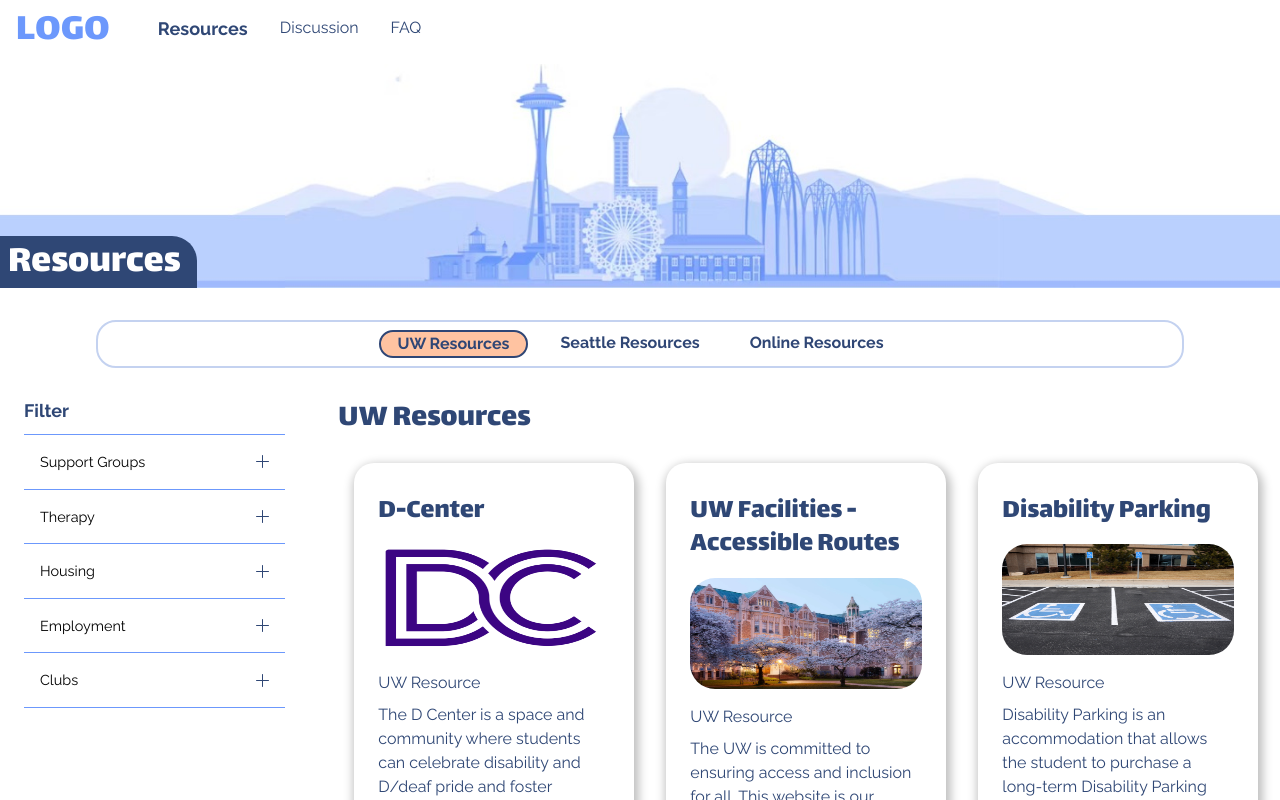
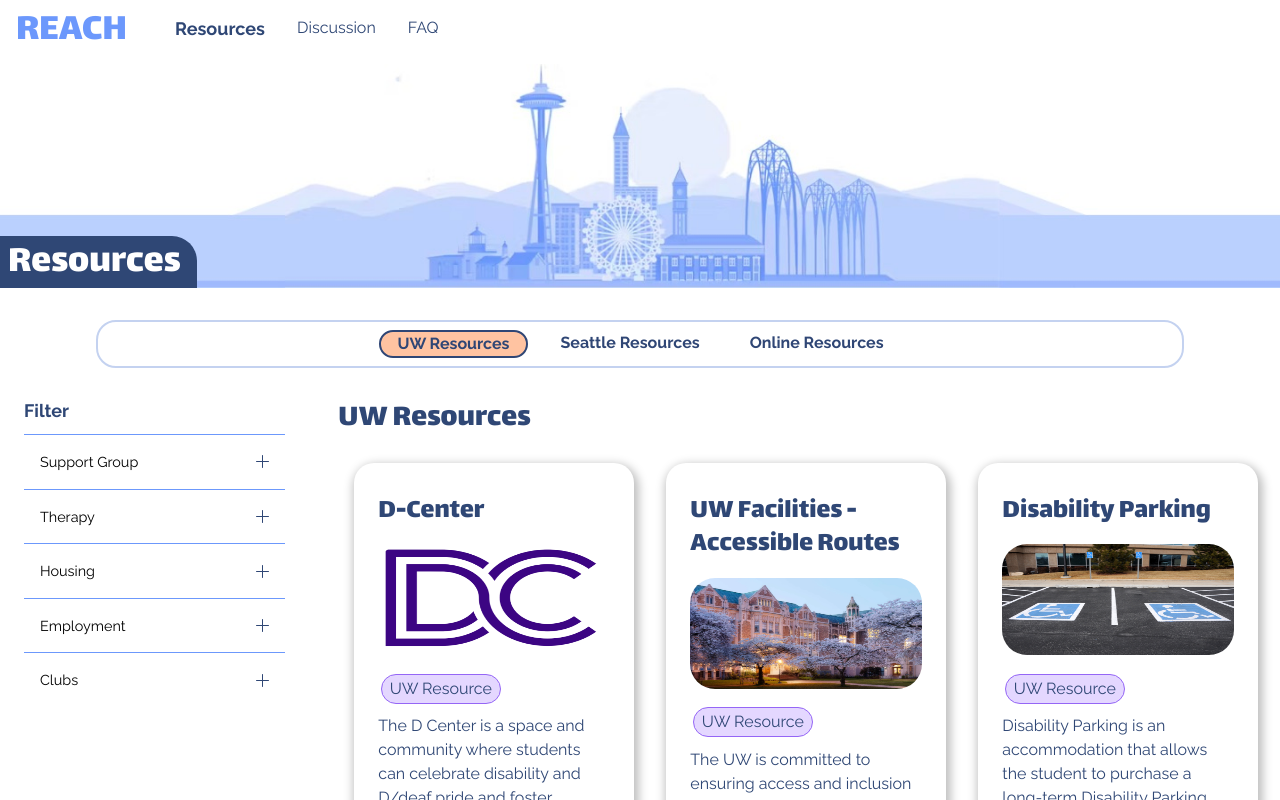
Before and after one commit to madiwake/INFO490-491-Capstone, a React (Create React App) app: page /resources in a window 1280 px wide. Shown: the top 800 px of the page. Built offline with nearby package versions, Linux system fonts and the light colour scheme.

Commit message:
working on resource page - filter functionality - got buttons to appropriatly alter an array state variable that will be used in the filter on the resources

```diff
--- a/src/components/NavigationBar.js
+++ b/src/components/NavigationBar.js
@@ -5,7 +5,7 @@
     return (
         <header>
             <nav className='navBar'>
-                <h1 className='navBar-logo'>LOGO</h1>
+                <h1 className='navBar-logo'>REACH</h1>
                 <ul className='navBar-menu'>
                     <li className='navBar-menu-item resources-link'>
                         <Link
--- a/src/components/ResourcePage.js
+++ b/src/components/ResourcePage.js
@@ -1,40 +1,82 @@
-import React from "react";
+import React, { useEffect, useState } from "react";
 import Navigation from './NavigationBar';
 import Tab from 'react-bootstrap/Tab';
 import Tabs from 'react-bootstrap/Tabs';
 import Footer from "./Footer";
 
-function FilterBar() {
+function FilterBar(props) {
+    const setSelectedFilters = props.setSelectedFilters;
+    const selectedFilters = props.selectedFilters;
+
+    const handleFilterSelection = (filterKind) => {
+        const addFilter = (filterToAdd) => {
+            setSelectedFilters([...selectedFilters, filterToAdd])
+        }
+        const removeFilter = (filterToRemove) => {
+            setSelectedFilters(
+                selectedFilters.filter(
+                    (currentFilter) => currentFilter !== filterToRemove
+                )
+            )
+        }
+
+        if (selectedFilters.includes(filterKind)) {
+            removeFilter(filterKind);
+        } else {
+            addFilter(filterKind);
+        }
+    }
+
     return (
         <div className="filterBar">
             <h2>Filter</h2>
             <ul className="filterBar-options">
                 <li>
-                    <button type='button' className="filterBar-option-button">
-                        Support Groups
+                    <button
+                        type='button'
+                        className="filterBar-option-button"
+                        onClick={() => {handleFilterSelection('Support Group')}}
+                    >
+                        Support Group
                         <img src="/img/plus-icon.png" alt="plus icon"/>
                     </button>
                 </li>
                 <li>
-                    <button type='button' className="filterBar-option-button">
+                    <button
+                        type='button'
+                        className="filterBar-option-button"
+                        onClick={() => {handleFilterSelection('Therapy')}}
+                    >
                         Therapy
                         <img src="/img/plus-icon.png" alt="plus icon"/>
                     </button>
                 </li>
                 <li>
-                    <button type='button' className="filterBar-option-button">
+                    <button
+                        type='button'
+                        className="filterBar-option-button"
+                        onClick={() => {handleFilterSelection('Housing')}}
+                    >
                         Housing
                         <img src="/img/plus-icon.png" alt="plus icon"/>
                     </button>
                 </li>
                 <li>
-                    <button type='button' className="filterBar-option-button">
+                    <button
+                        type='button'
+                        className="filterBar-option-button"
+                        onClick={() => {handleFilterSelection('Employment')}}
+                    >
                         Employment
                         <img src="/img/plus-icon.png" alt="plus icon"/>
                     </button>
                 </li>
                 <li>
-                    <button type='button' className="filterBar-option-button last-button">
+                    <button
+                        type='button'
+                        className="filterBar-option-button"
+                        onClick={() => {handleFilterSelection('Clubs')}}
+                    >
                         Clubs
                         <img src="/img/plus-icon.png" alt="plus icon"/>
                     </button>
@@ -48,14 +90,17 @@
     const resourceData = props.resourceData;
     const resourceCards = resourceData.map((resource) => {
         const tags = resource.tags.map((tag) => {
-            return (
-                <li key={tag} className='resource-card-tag'>{tag}</li>
-            )
+            if (tag === "UW" | tag === "Seattle" | tag === "Online" ) {
+                return (
+                    <li key={tag} className={`${tag} resource-card-tag`}>{tag} Resource</li>
+                )
+            } else {
+                return (
+                    <li key={tag} className={`${tag} resource-card-tag`}>{tag}</li>
+                )
+            }
         })
-        // have the tags be one work (UW not UW Resource, then when rendering add the "Resource" part)
-        // then use the tag as part of the classname to then style the different tags with different
-        // background colors
-        // IN DATASET HAVE TAGS BE ONE KEY WORD AND ALTER DISPLAY LATER IF ADDITIONAL WORDS ARE NEEDED
+        console.log(props.selectedFilters);
         return (
             <div key={resource.name} className="resource-card-container">
                 <div>
@@ -70,6 +115,7 @@
                     className="resource-card-button"
                     href={resource.link}
                     target="_blank"
+                    rel="noreferrer"
                 >
                     GO TO RESOURCE
                 </a>
@@ -78,7 +124,10 @@
     });
     return (
         <div className="resourcePage-content-container">
-            <FilterBar />
+            <FilterBar
+                selectedFilters={props.selectedFilters}
+                setSelectedFilters={props.setSelectedFilters}
+            />
             <div className="resources">
                 <h2>{props.resourceType}</h2>
                 <div className="resource-all-cards-container">
@@ -90,6 +139,7 @@
 }
 
 export default function ResourcePage(props) {
+    const [selectedFilters, setSelectedFilters] = useState([]);
     return (
         <div className="resourcePage">
             <Navigation pageTitle={'Resources'} />
@@ -103,21 +153,36 @@
                         title="UW Resources"
                         className="resource-option-tab"
                     >
-                        <Resources resourceType={"UW Resources"} resourceData={props.uwResources} />
+                        <Resources
+                            setSelectedFilters={setSelectedFilters}
+                            selectedFilters={selectedFilters}
+                            resourceType={"UW Resources"}
+                            resourceData={props.uwResources}
+                        />
                     </Tab>
                     <Tab
                         eventKey="Seattle Resources"
                         title="Seattle Resources"
                         className="resource-option-tab"
                     >
-                        <Resources resourceType={"Seattle Resources"} resourceData={props.seattleResources} />
+                        <Resources
+                            setSelectedFilters={setSelectedFilters}
+                            selectedFilters={selectedFilters}
+                            resourceType={"Seattle Resources"}
+                            resourceData={props.seattleResources}
+                        />
                     </Tab>
                     <Tab
                         eventKey="Online Resources"
                         title="Online Resources"
                         className="resource-option-tab"
                     >
-                        <Resources resourceType={"Online Resources"} resourceData={props.onlineResources} />
+                        <Resources
+                            setSelectedFilters={setSelectedFilters}
+                            selectedFilters={selectedFilters}
+                            resourceType={"Online Resources"}
+                            resourceData={props.onlineResources}
+                        />
                     </Tab>
                 </Tabs>
             </div>
--- a/src/css/resourcePageStyling.css
+++ b/src/css/resourcePageStyling.css
@@ -73,7 +73,9 @@
 
 .resource-all-cards-container {
     display: flex;
+    flex-direction: row;
     flex-wrap: wrap;
+    width: 100%;
 }
 
 .resource-card-container {
@@ -81,6 +83,7 @@
     flex-direction: column;
     justify-content: space-between;
     width: 80%;
+    /* height: fit-content; */
     padding: 1.5rem;
     margin: 1rem;
     border-radius: 20px;
@@ -97,11 +100,19 @@
 }
 .resource-card-tags-container {
     padding-left: 0;
+    display: flex;
+    flex-direction: row;
+    flex-wrap: wrap;
 }
 .resource-card-tag {
     list-style: none;
-
+    background-color: #E4D7FF;
+    border: 1px solid #9566F6;
+    border-radius: 20px;
+    padding: .125rem .5rem;
+    margin: .15rem;
 }
+/* ADD STYLING FOR SPECIFIC TAGS FOR DIFFERENT BACKGROUND AND BORDER COLORS IF WE COLOR CODE */
 .resource-card-button {
     text-decoration: none;
     color: #2F4675;
--- a/src/data/onlineResources.json
+++ b/src/data/onlineResources.json
@@ -5,7 +5,7 @@
         "name":"Better Help",
         "description":"BetterHelp is an online therapy platform that provides accessible mental health services to individuals seeking support for various concerns such as depression, anxiety, relationship issues, etc. Therapy is offered through messaging, live chat, phone calls, and video sessions, allowing users to communicate with licensed therapists at their own pace and convenience.",
         "link":"https://www.betterhelp.com/get-started/?go=true&utm_content=133524759310&utm_source=AdWords&utm_medium=Search_PPC_c&utm_term=betterhelp_b&network=g&placement=&target=&matchtype=b&utm_campaign=15234220559&ad_type=text&adposition=&kwd_id=kwd-299033048821&gad_source=1&gclid=EAIaIQobChMIhef6kcHShAMVRzCtBh2clg5bEAAYASAAEgJJpPD_BwE&not_found=1&gor=start",
-        "tags":["Online Resource","Therapy"]
+        "tags":["Online","Therapy"]
     },
     {
         "image":"img/quartet-health.png",
@@ -13,7 +13,7 @@
         "name":"Quartet Health",
         "description":"Quartet offers personalized care navigation services and connects individuals with mental health providers and resources to improve their overall well-being.",
         "link":"https://www.quartethealth.com/",
-        "tags":["Online Resource","Therapy"]
+        "tags":["Online","Therapy"]
     },
     {
         "image":"img/alma.png",
@@ -21,7 +21,7 @@
         "name":"Alma",
         "description":"Alma is a community of independent mental health care providers. While our team helps you navigate the search process, we don’t prescribe the rest. Each provider at Alma sets their own rates and makes their own decisions about going in-network with major insurance payers.",
         "link":"https://secure.helloalma.com/providers-landing/?utm_campaign=19949052412&utm_source=google&utm_medium=paid&utm_content=654402477788&utm_term=e_alma&adgroupid=144736291581&gclid=EAIaIQobChMI55XcqsHShAMVgR-tBh1y9wTWEAAYASAAEgLgq_D_BwE",
-        "tags":["Online Resource","Therapy"]
+        "tags":["Online","Therapy"]
     },
     {
         "image":"img/meetup.png",
@@ -29,7 +29,7 @@
         "name":"Meetup",
         "description":"Meet other local people interested in neurodiversity and disabilities: share experiences, inspire and encourage each other! Join a neurodiversity and or disability group.",
         "link":"https://www.meetup.com/",
-        "tags":["Online Resource"]
+        "tags":["Online"]
     },
     {
         "image":"img/psychology-today.png",
@@ -37,6 +37,6 @@
         "name":"Psychology Today",
         "description":"An online platform that covers a wide range of topics related to psychology, mental health, and well-being. Features articles, blogs, news, and expert insights on various psychological topics, including therapy, relationships, self-improvement, and mental health conditions. Provides directories of therapists, psychiatrists, support groups, and treatment centers to help individuals find mental health resources in the area.",
         "link":"https://www.psychologytoday.com/us/therapists/online-counseling",
-        "tags":["Online Resource"]
+        "tags":["Online"]
     }
 ]
--- a/src/data/seattleResources.json
+++ b/src/data/seattleResources.json
@@ -5,7 +5,7 @@
         "name":"Quartet Health",
         "description":"Quartet offers personalized care navigation services and connects individuals with mental health providers and resources to improve their overall well-being.",
         "link":"https://www.quartethealth.com/",
-        "tags":["Seattle Resource", "Therapy"]
+        "tags":["Seattle", "Therapy"]
     },
     {
         "image":"img/society-for-neurodiversity.png",
@@ -13,7 +13,7 @@
         "name":"Society for Neurodiversity",
         "description":"S4Nd’s peer support groups are run by and for neurodiverse people. The groups offer members mutual support, guidance and the sharing of information. All S4Nd peer support groups are open to anyone who identifies as neurodiverse.",
         "link":"https://www.s4nd.org/",
-        "tags":["Seattle Resource"]
+        "tags":["Seattle"]
     },
     {
         "image":"img/betterhelp.png",
@@ -21,7 +21,7 @@
         "name":"Better Help",
         "description":"BetterHelp is an online therapy platform that provides accessible mental health services to individuals seeking support for various concerns such as depression, anxiety, relationship issues, etc. Therapy is offered through messaging, live chat, phone calls, and video sessions, allowing users to communicate with licensed therapists at their own pace and convenience.",
         "link":"https://www.betterhelp.com/get-started/?go=true&utm_content=133524759310&utm_source=AdWords&utm_medium=Search_PPC_c&utm_term=betterhelp_b&network=g&placement=&target=&matchtype=b&utm_campaign=15234220559&ad_type=text&adposition=&kwd_id=kwd-299033048821&gad_source=1&gclid=EAIaIQobChMIhef6kcHShAMVRzCtBh2clg5bEAAYASAAEgJJpPD_BwE&not_found=1&gor=start",
-        "tags":["Seattle Resource","Therapy"]
+        "tags":["Seattle","Therapy"]
     },
     {
         "image":"img/meetup.png",
@@ -29,6 +29,6 @@
         "name":"Meetup",
         "description":"Meet other local people interested in neurodiversity and disabilities: share experiences, inspire and encourage each other! Join a neurodiversity and or disability group.",
         "link":"https://www.meetup.com/",
-        "tags":["Seattle Resource"]
+        "tags":["Seattle"]
     }
 ]
--- a/src/data/uwResources.json
+++ b/src/data/uwResources.json
@@ -5,7 +5,7 @@
         "name":"D-Center",
         "description":"The D Center is a space and community where students can celebrate disability and D/deaf pride and foster community at the UW and beyond",
         "link":"https://depts.washington.edu/dcenter/",
-        "tags":["UW Resource"]
+        "tags":["UW"]
     },
     {
         "image":"img/accessible-routes.png",
@@ -13,7 +13,7 @@
         "name":"UW Facilities - Accessible Routes",
         "description":"The UW is committed to ensuring access and inclusion for all. This website is our information hub to help community members with disabilities navigate the campus using the access guide.",
         "link":"https://facilities.uw.edu/access-guide",
-        "tags":["UW Resource"]
+        "tags":["UW"]
     },
     {
         "image":"img/disability-parking.png",
@@ -21,7 +21,7 @@
         "name":"Disability Parking",
         "description":"Disability Parking is an accommodation that allows the student to purchase a long-term Disability Parking Permit for an assigned lot on the relevant campus through the relevant campus Transportation Services office.",
         "link":"https://depts.washington.edu/uwdrs/current-students/accommodations/disability-parking/",
-        "tags":["UW Resource"]
+        "tags":["UW"]
     },
     {
         "image":"img/learn-clinic.png",
@@ -29,7 +29,7 @@
         "name":"The Learn Clinic",
         "description":"The LEARN Clinic is a self-sustained specialty clinic within the University of Washington’s Psychological Services and Training Clinic.",
         "link":"https://psych.uw.edu/community/the-clinic/the-learn-clinic",
-        "tags":["UW Resource"]
+        "tags":["UW"]
     },
     {
         "image":"img/drs.png",
@@ -37,7 +37,7 @@
         "name":"DRS - Disability Resource Center",
         "description":"An organization within UW, providing support, accommodations, and resources to individuals with disabilities, ensuring access and inclusion for all students with disabilities.",
         "link":"https://depts.washington.edu/uwdrs/",
-        "tags":["UW Resource"]
+        "tags":["UW"]
     },
     {
         "image":"img/disability-studies.png",
@@ -45,7 +45,7 @@
         "name":"Disability Studies UW",
         "description":"Disability Studies is a multi-disciplinary field that investigates, critiques, and enhances Western society’s understandings of disability. ",
         "link":"https://disabilitystudies.washington.edu/",
-        "tags":["UW Resource"]
+        "tags":["UW"]
     },
     {
         "image":"img/accommodations.png",
@@ -53,7 +53,7 @@
         "name":"UW Common Accommodations",
         "description":"Common accommodations for UW students to explore on campus.",
         "link":"https://depts.washington.edu/uwdrs/current-students/accommodations/",
-        "tags":["UW Resource"]
+        "tags":["UW"]
     },
     {
         "image":"img/pupsupport.png",
@@ -61,7 +61,7 @@
         "name":"PupSupport",
         "description":"Pup Support is a student-led organization with a focus on providing mental health resources to college students creatively. They help break the barriers that college students face with their mental health and ultimately help our community sustain and develop healthy mental health skills.",
         "link":"http://depts.washington.edu/ecc/cultivating-a-culture-of-care-initiative/uw-pup-support/",
-        "tags":["UW Resource","RSO"]
+        "tags":["UW","RSO"]
     },
     {
         "image":"img/bestbuddies.png",
@@ -69,7 +69,7 @@
         "name":"Best Buddies",
         "description":"Best Buddies International is an international nonprofit dedicated to establishing a global movement that creates opportunities for one-to-one friendships, integrated employment, leadership development, and inclusive living for individuals with intellectual and developmental disabilities (IDD).",
         "link":"https://careers.uw.edu/organizations/best-buddies/",
-        "tags":["UW Resource","RSO"]
+        "tags":["UW","RSO"]
     },
     {
         "image":"img/adlj.png",
@@ -77,7 +77,7 @@
         "name":"Alliance for Disability Law and Justice",
         "description":"The Alliance for Disability Law and Justice (ADLJ) at UW Law advocates for a more inclusive, accessible, and holistic approach to law school from a foundation of anti-racism, intersectionality, and anti-ableism. ",
         "link":"https://depts.washington.edu/dcenter/alliance-for-disability-law-and-justice-adlj/",
-        "tags":["UW Resource","RSO"]
+        "tags":["UW","RSO"]
     },
     {
         "image":"img/ability.png",
@@ -85,7 +85,7 @@
         "name":"Ability",
         "description":"Ability's goal is to create disability community and accessibility awareness within the computing community. Our club is open to all UW students, but based in the Allen School for Computer Science & Engineering. The computing community at UW is a tight-knit community.",
         "link":"https://depts.washington.edu/dcenter/ability/",
-        "tags":["UW Resource","RSO"]
+        "tags":["UW","RSO"]
     },
     {
         "image":"img/aslclub.png",
@@ -93,7 +93,7 @@
         "name":"UW ASL Club",
         "description":"We bring Deaf, hard-of-hearing, and hearing students together by communicating in sign language, learning about the Deaf culture, and providing support to the Deaf community.",
         "link":"https://depts.washington.edu/dcenter/asl-club/",
-        "tags":["UW Resource","RSO"]
+        "tags":["UW","RSO"]
     },
     {
         "image":"img/huskies-for-neurodiversity.png",
@@ -101,7 +101,7 @@
         "name":"Huskies for Neurodiversity",
         "description":"Huskies for Neurodiversity is a student-led initiative that promotes visibility and acceptance of neurodiversity at UW campus and beyond through articles, lived experience interviews with neurodivergent people, interactive website, and panel events.",
         "link":"https://huskylink.washington.edu/engage/organization/huskiesforneurodiversity",
-        "tags":["UW Resource","RSO"]
+        "tags":["UW","RSO"]
     },
     {
         "image":"img/sdc.png",
@@ -109,7 +109,7 @@
         "name":"ASUW Student Disability Commission",
         "description":"The SDC is a student-led disability advocacy organization housed under ASUW. The SDC puts on events addressing relevant topics within the Disability community, and advocates on campus for greater access for disabled students.",
         "link":"http://sdc.asuw.org/",
-        "tags":["UW Resource","RSO"]
+        "tags":["UW","RSO"]
     },
     {
         "image":"img/autistics-at-uw.png",
@@ -117,7 +117,7 @@
         "name":"Autistics @ UW",
         "description":"We hope to provide a friendly and accessible social space for UW students who are Autistic or questioning if they are Autistic. It is a way for Autistic/questioning students to make friends with others on the spectrum and participate in social events that are designed to be aware of their needs.",
         "link":"https://huskylink.washington.edu/organization/autistics",
-        "tags":["UW Resource","RSO"]
+        "tags":["UW","RSO"]
     },
     {
         "image":"img/dasa.png",
@@ -125,7 +125,7 @@
         "name":"DASA - Disability Advocacy Student Alliance",
         "description":"DASA is a student group facilitated for and by students. Our goal is to address the needs and concern of the disability community and its allies on the University of Washington campus regarding the issue of disability. We aim to represent student interest while working with allied student groups, UW administration and the off campus community.",
         "link":"https://depts.washington.edu/dcenter/dasa/",
-        "tags":["UW Resource", "RSO"]
+        "tags":["UW", "RSO"]
     },
     {
         "image":"img/do-it.png",
@@ -133,7 +133,7 @@
         "name":"DO-IT - Disabilities, Opportunities, Internetworking, and Technology",
         "description":"The DO-IT (Disabilities, Opportunities, Internetworking, and Technology) Center is dedicated to empowering people with disabilities through technology and education. It promotes awareness and accessibility—in both the classroom and the workplace—to maximize the potential of individuals with disabilities and make our communities more vibrant, diverse, and inclusive.",
         "link":"https://www.washington.edu/doit/",
-        "tags":["UW Resource", "RSO"]
+        "tags":["UW", "RSO"]
     },
     {
         "image":"img/husky-adapt.png",
@@ -141,6 +141,6 @@
         "name":"Husky ADAPT - Accessible Design and Play Technology",
         "description":"Husky ADAPT is a student organization at the University of Washington, Seattle campus that is dedicated to supporting accessible design and inclusive play technology. We train the next generation of inclusively-minded engineers, clinicians, and educators to help make the world a more equitable place.",
         "link":"https://www.huskyadapt.me.uw.edu/",
-        "tags":["UW Resource", "RSO"]
+        "tags":["UW", "RSO"]
     }
 ]
```
